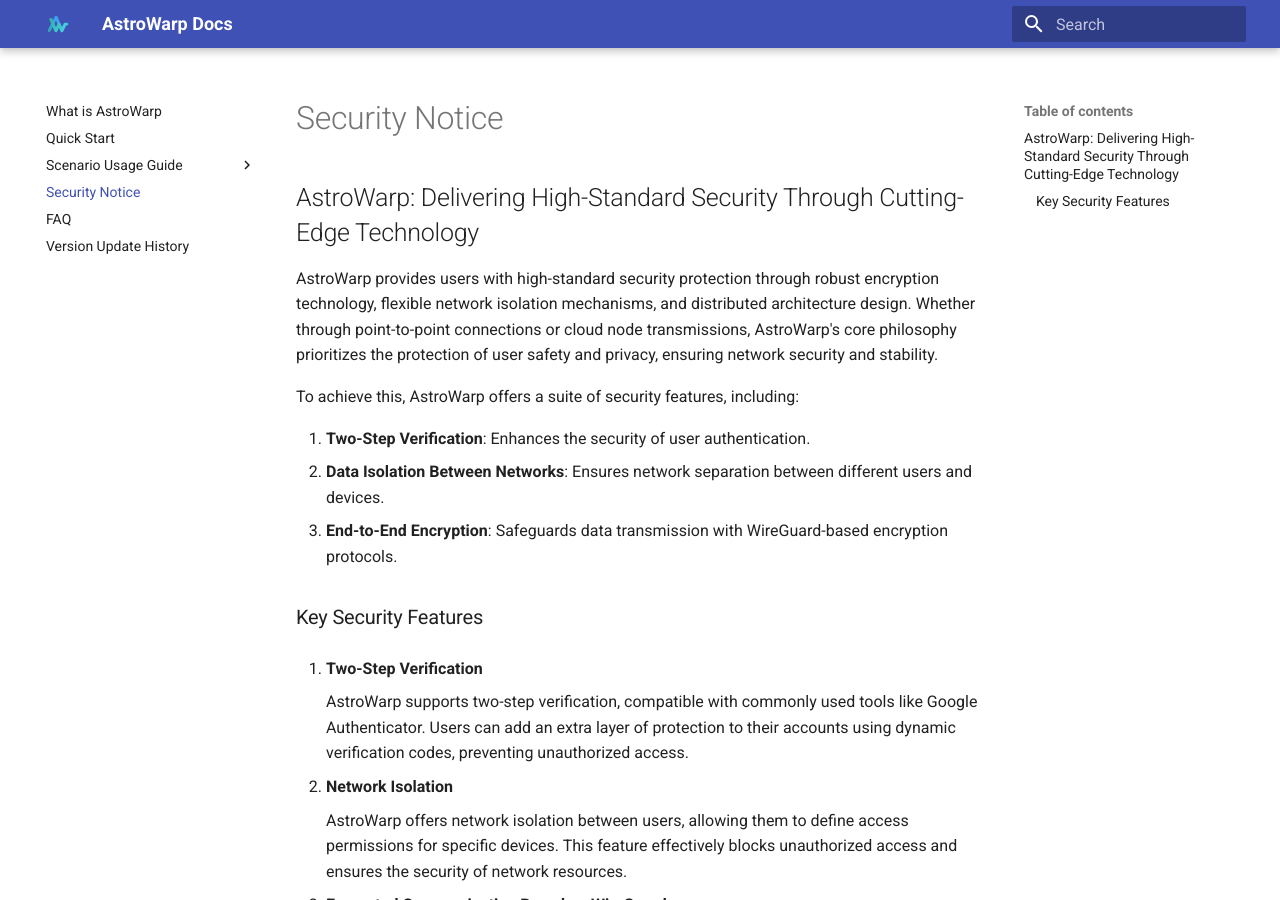
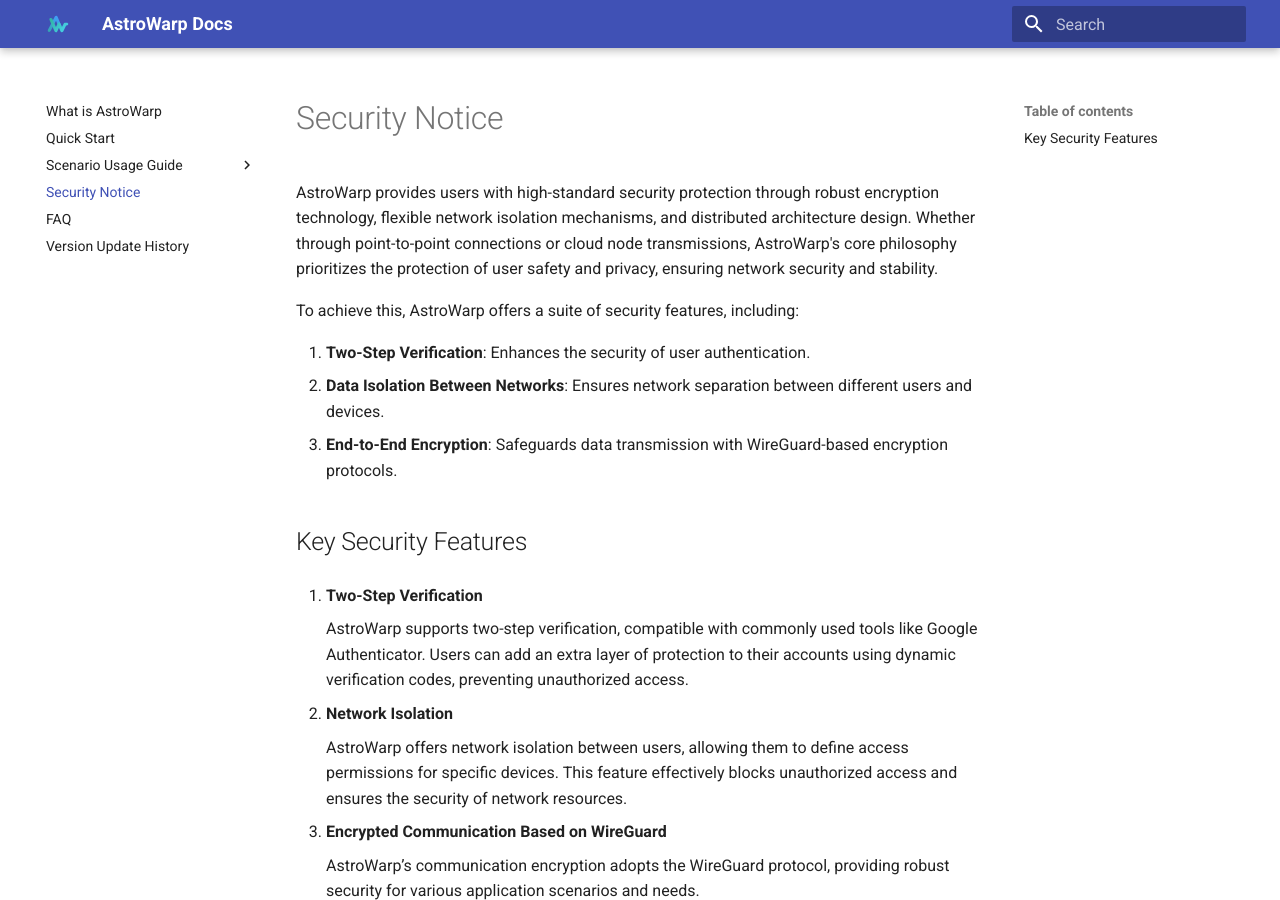
Before and after one commit to gl-inet/docs-astrowarp, an MkDocs documentation site: the page built from docs/security_notice/index.md, in a window 1280 px wide and 900 px high. Built offline with MkDocs 1.6.1 and Material for MkDocs 9.7.7, drawn with Linux system fonts in a browser that asks for light colours; comment, search, counter and statistics services are not loaded; the version menu is left out.

```diff
--- a/docs/security_notice/index.md
+++ b/docs/security_notice/index.md
@@ -1,6 +1,4 @@
 # Security Notice
-
-## AstroWarp: Delivering High-Standard Security Through Cutting-Edge Technology
 
 AstroWarp provides users with high-standard security protection through robust encryption technology, flexible network isolation mechanisms, and distributed architecture design. Whether through point-to-point connections or cloud node transmissions, AstroWarp's core philosophy prioritizes the protection of user safety and privacy, ensuring network security and stability.
 
@@ -10,7 +8,7 @@ To achieve this, AstroWarp offers a suite of security features, including:
 2. **Data Isolation Between Networks**: Ensures network separation between different users and devices.
 3. **End-to-End Encryption**: Safeguards data transmission with WireGuard-based encryption protocols.
 
-### Key Security Features
+## Key Security Features
 
 1. **Two-Step Verification**
 
@@ -52,8 +50,7 @@ To achieve this, AstroWarp offers a suite of security features, including:
     * **Single Point of Failure**: If a cloud node server in a specific region goes down, AstroWarp automatically switches to backup nodes in other regions.
     * **Network Instability**: When P2P connections are unstable, cloud nodes act as relays to maintain continuous communication.
 
-Currently, AstroWarp's cloud nodes span North America, Europe, and Asia. These regions operate with a non-shared state design, further enhancing fault tolerance and network resilience.
-
+    Currently, AstroWarp's cloud nodes span North America, Europe, and Asia. These regions operate with a non-shared state design, further enhancing fault tolerance and network resilience.
 ___
 
 Still have questions? Visit our [Community Forum](https://forum.gl-inet.com){target="_blank"}.
```
Also changed, not shown: docs/quick_start/index.md (+2 -4 lines).
